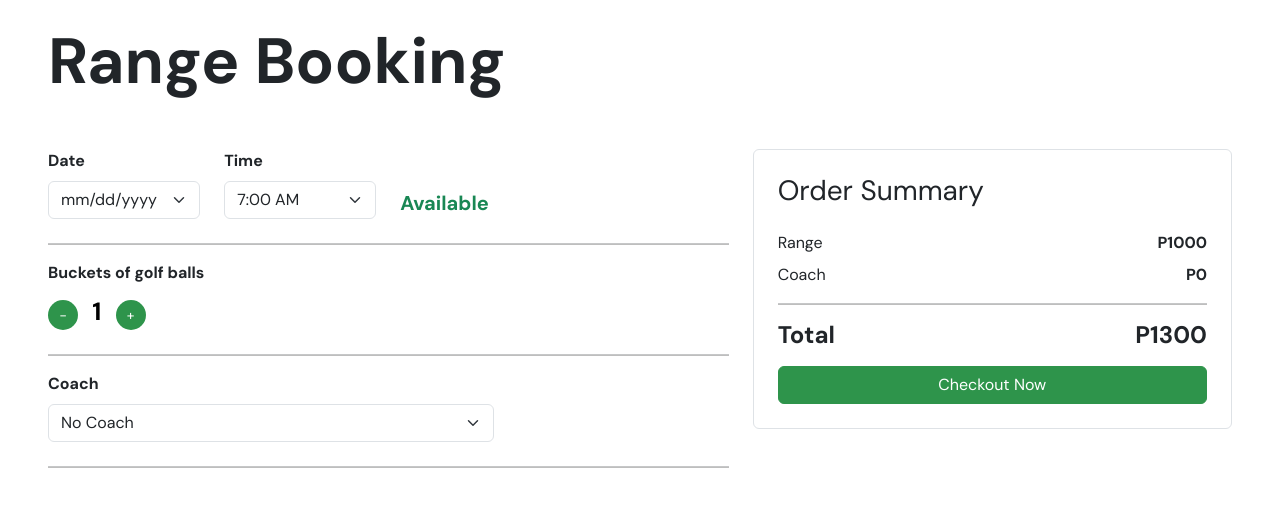
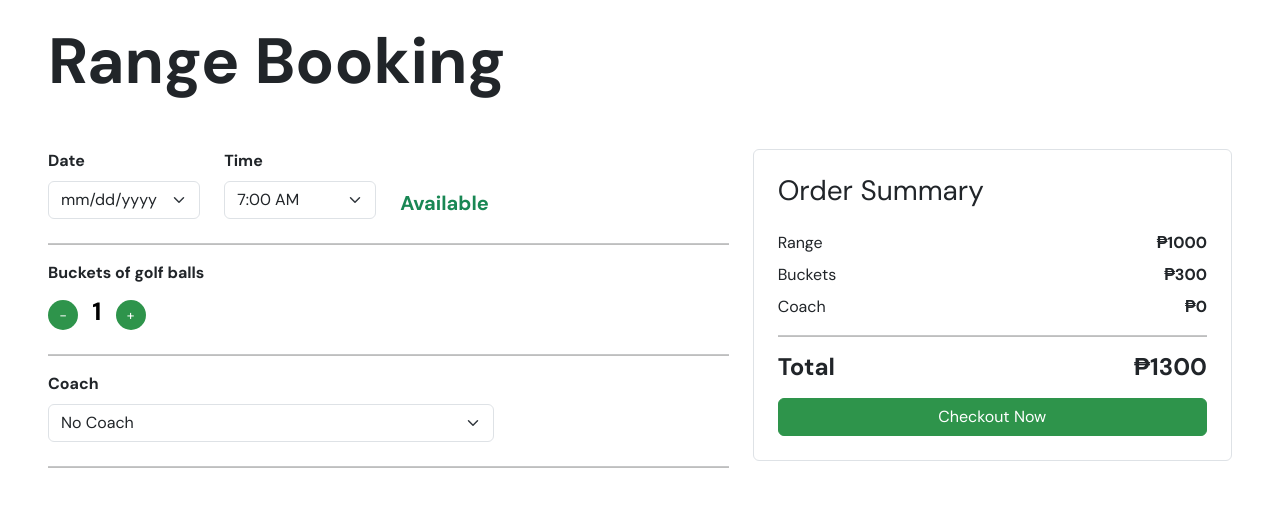
Before and after one commit to johnllss/INFOM_DB-App_Gr3, a Flask app: template golf/templates/range.html in a window 1280 px wide. Shown: the top 507 px of the page. Run offline with Flask 3, Linux system fonts and the light colour scheme; the template is opened without the code that fills it: most values are stand-ins (such as "Sample title", 1, 10 or a date in 2020); some libraries are stand-ins or nearby versions.

Commit message:
fixed range js

```diff
--- a/golf/templates/range.html
+++ b/golf/templates/range.html
@@ -94,19 +94,24 @@
 
                     <div class="d-flex justify-content-between mb-2">
                         <span>Range</span>
-                        <strong>P1000</strong>
+                        <strong>₱1000</strong>
+                    </div>
+
+                    <div class="d-flex justify-content-between mb-2">
+                        <span>Buckets</span>
+                        <strong id="buckets-price">₱300</strong>
                     </div>
 
                     <div class="d-flex justify-content-between mb-2">
                         <span>Coach</span>
-                        <strong id="coach-price">P0</strong>
+                        <strong id="coach-price">₱0</strong>
                     </div>
 
                     <hr>
 
                     <div class="d-flex justify-content-between h4 fw-bold my-3">
                         <span>Total</span>
-                        <span id ="total-price">P1300</span>
+                        <span id ="total-price">₱1300</span>
                     </div>
 
                     <button class="btn btn-green w-100" type="submit">Checkout Now</button>
@@ -147,12 +152,12 @@
     });
 
     function checkStaff(selectorId, availabilityId) {
-
+        const coachText = document.getElementById("coach-price");
         const selector = document.getElementById(selectorId);
         const availabilityText = document.getElementById(availabilityId);
         const selectedOption = selector.options[selector.selectedIndex];
         const selectedStaffId = selectedOption.value;
-        const selectedStaffPrice = selectedOption.fee;
+        const selectedStaffPrice = parseFloat(selectedOption.getAttribute('fee'));
 
         if (selectedStaffId === "0") {
             availabilityText.textContent = "";
@@ -171,7 +176,8 @@
             availabilityText.className = 'h5 fw-bold text-danger mb-0';
         }
 
-        return selectedStaffPrice
+        coachText.textContent = `₱${selectedStaffPrice}`;
+        return selectedStaffPrice;
     }
 
     // 3. ATTACH EVENT LISTENERS
@@ -180,17 +186,21 @@
 
     coachSelector.addEventListener('change', () => {
         checkStaff('coach-selector', 'coach-availability');
+        getPrice()
     });
 
     // 4. RUN ON PAGE LOAD
     checkStaff('coach-selector', 'coach-availability');
 
-    const priceText = document.getElementById('total-price');
     function getPrice() {
-        bucketsPrice = realAmount * 300;
+        const totalText = document.getElementById('total-price');
+        const bucketsText = document.getElementById("buckets-price");
+        const currentQuantity = parseInt(document.getElementById('hiddenValue').value);
         coachPrice = checkStaff('coach-selector', 'coach-availability');
-        total = bucketsPrice + coachPrice + 5000;
-        priceText.textContent = total;
+        bucketsPrice = currentQuantity * 300;
+        total = bucketsPrice + coachPrice + 1000;
+        bucketsText.textContent = `₱${bucketsPrice}`;
+        totalText.textContent = `₱${total}`;
     }
 </script>
 {% endblock %}
```
